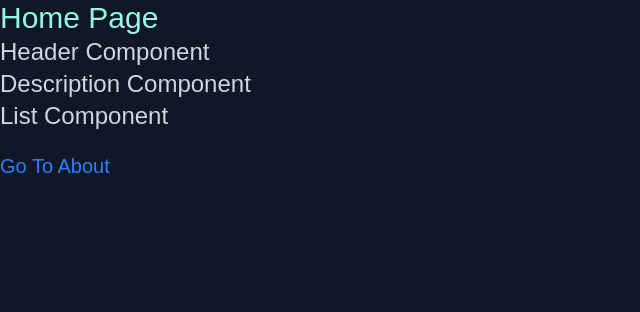
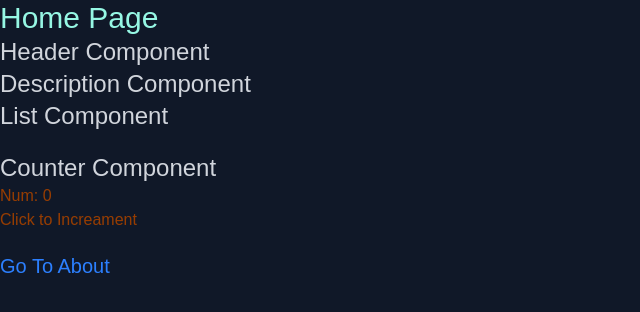
Before and after one commit to Selenium2002/react-typescript-practice, a Next.js app: page / in a window 1280 px wide. Shown: the top 312 px of the page, without its empty margins (0-640 px from the left). Built offline with nearby package versions, Linux system fonts and the light colour scheme.

Commit message:
added a counter number increament with triggered rerender

```diff
--- a/app/page.tsx
+++ b/app/page.tsx
@@ -1,5 +1,6 @@
 import Header from "@/components/Header";
 import Description from "@/components/Description";
+import Counter from "@/components/Counter";
 import Link from "next/link";
 
 const Home = ()=> {
@@ -13,6 +14,7 @@ const Home = ()=> {
           {/* Using the ternary operator in typescript */}
           {/* {hideDescription? <Description /> : null} */}
           {hideDescription && <Description />}
+          <Counter />
         </div>
         <Link href="/about" className="text-blue-500 text-xl">Go To About</Link>
       </main>
--- /dev/null
+++ b/components/Counter.tsx
@@ -0,0 +1,20 @@
+"use client";
+import { useState } from "react";
+
+const Counter = ()=> {
+    const [num, setNum] = useState<number>(0);
+
+    const increament = ()=> {
+        setNum(num + 1);
+        console.log("Triggered rerender");
+    }
+    return (
+        <main className="my-5">
+          <h1 className="text-2xl text-gray-300">Counter Component</h1>
+          <div>Num: {num}</div>
+          <button className="btn cursor-pointer" onClick={increament}>Click to Increament</button>
+        </main>
+    )
+}
+
+export default Counter;
```
